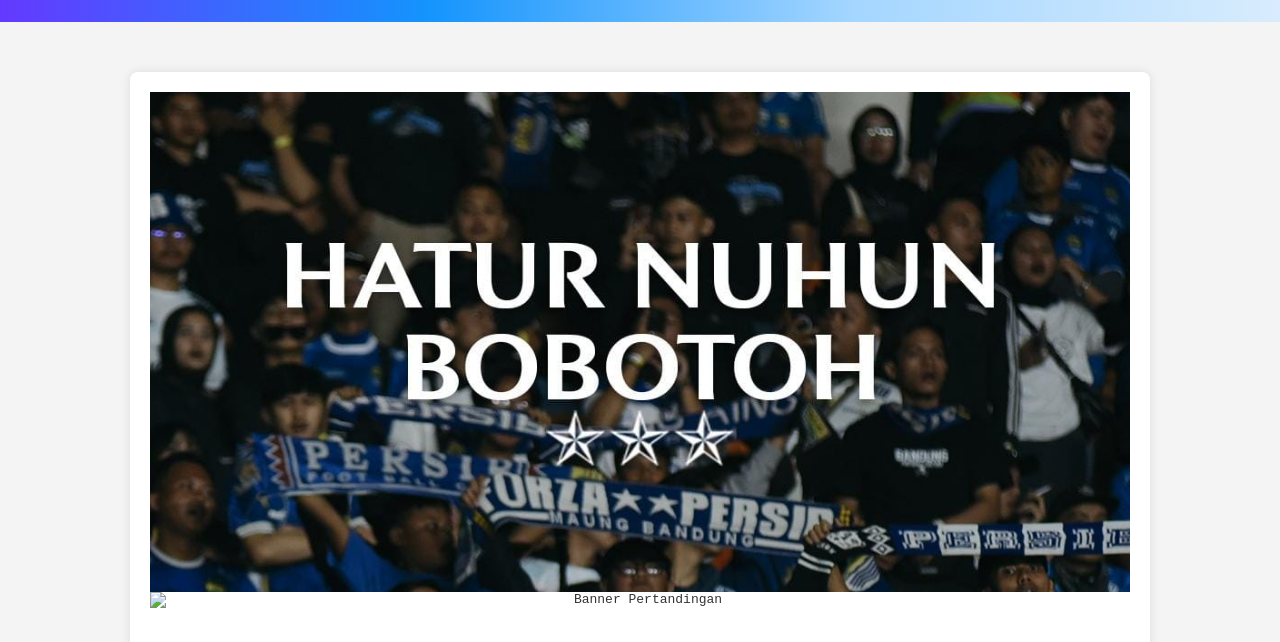
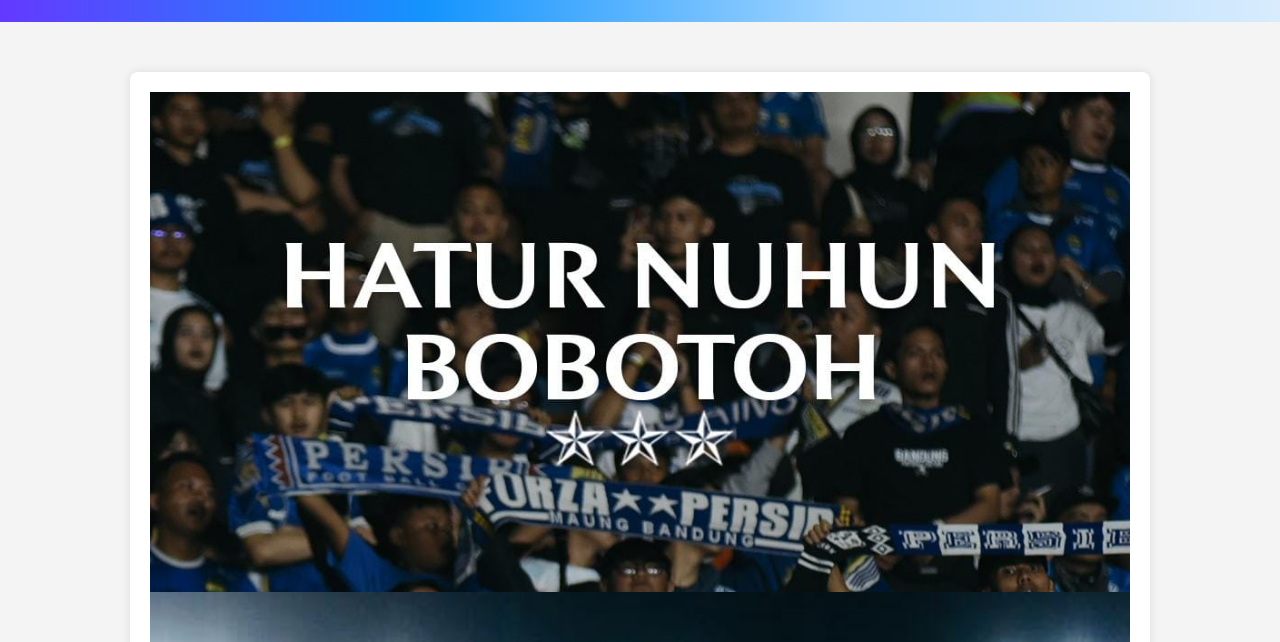
Before and after one commit to Bismaaa39/Project-Web-PERSIB-BANDUNG, a plain HTML site: page Terimaksih TIket Si Jalak Harupat.html in a window 1280 px wide. Shown: the part 158-800 px from the top of the page. Drawn offline with Linux system fonts and the light colour scheme.

Commit message:
Terimaksih TIket Si Jalak Harupat.html

```diff
--- a/Terimaksih TIket Si Jalak Harupat.html
+++ b/Terimaksih TIket Si Jalak Harupat.html
@@ -53,7 +53,7 @@
             <img src="img/Hatur Nuhun Bobotoh.jpg" alt="Banner Pertandingan" class="banner-image">
         </div>
         <div class="banner-hasil">
-            <img src="img/tukar gelang.png" alt="Banner Pertandingan" class="banner-image">
+            <img src="img/tukar gelang.jpg" alt="Banner Pertandingan" class="banner-image">
         </div>
         <br>
         <h1>Terima Kasih Bobotoh!</h1>
```
